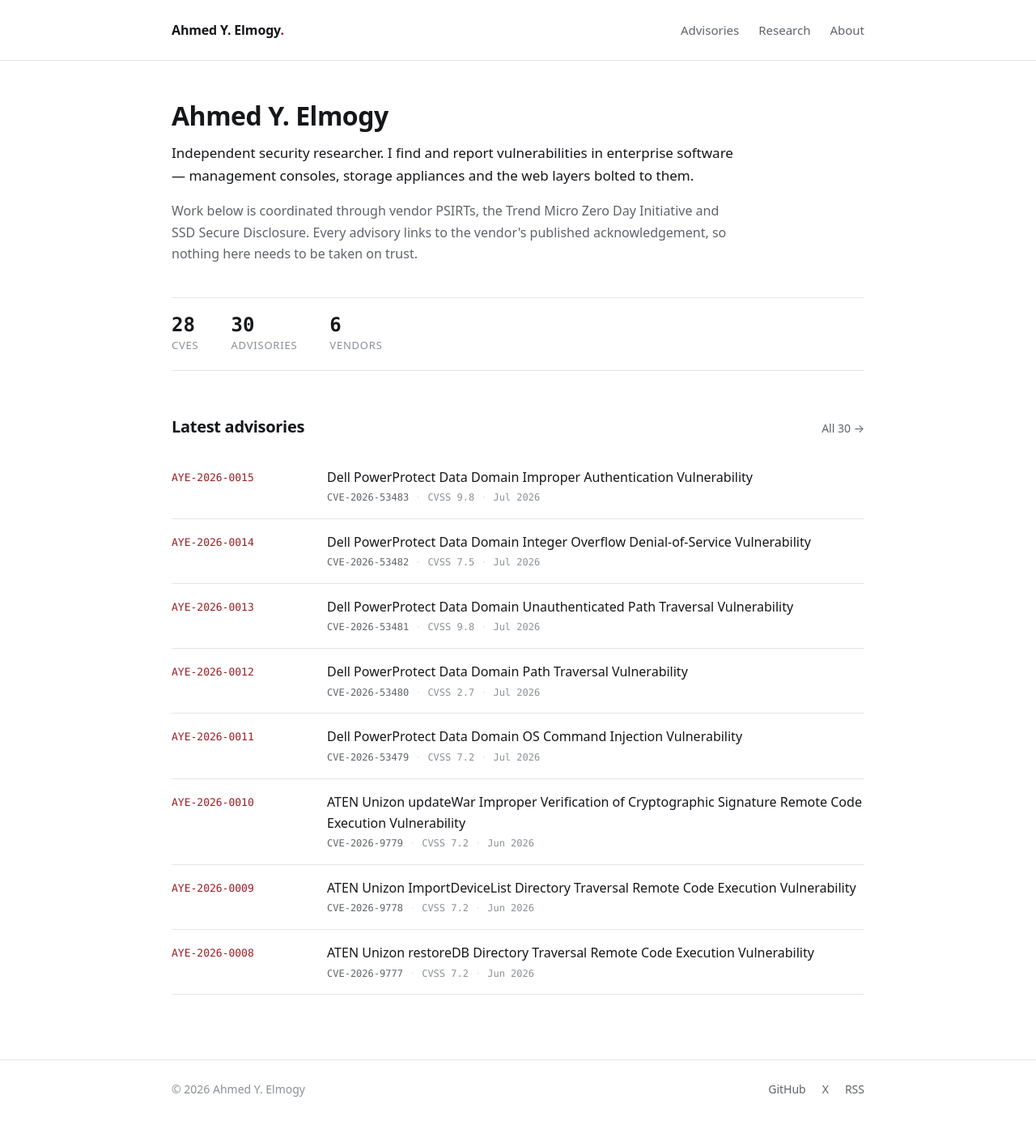
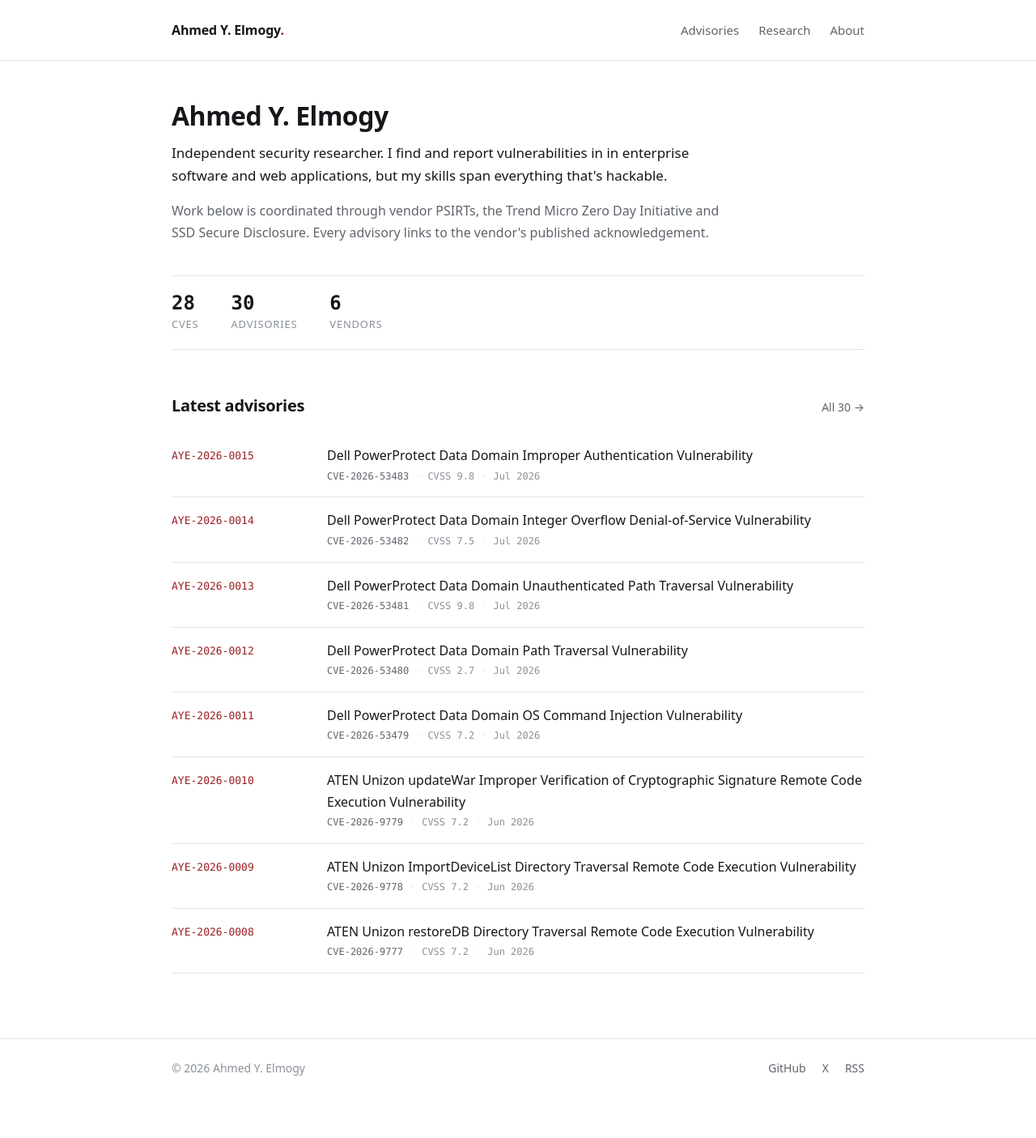
Before and after one commit to masterofthepuppets/masterofthepuppets.github.io, a Jekyll site: the page built from index.html, in a window 1280 px wide. Shown: the whole page at 81% size. Built offline with Jekyll 4.4.1, drawn with Linux system fonts in a browser that asks for light colours; after the commit the page ends 1378 px from its top, so only the background shows below that.

Commit message:
Update index.html

```diff
--- a/index.html
+++ b/index.html
@@ -11,13 +11,12 @@
     <h1>{{ site.author.name }}</h1>
     <p class="lede">
       Independent security researcher. I find and report vulnerabilities in
-      enterprise software &mdash; management consoles, storage appliances and the
-      web layers bolted to them.
+      in enterprise software and web applications, but my skills span everything that's hackable.
     </p>
     <p>
       Work below is coordinated through vendor PSIRTs, the Trend Micro Zero Day
       Initiative and SSD Secure Disclosure. Every advisory links to the vendor's
-      published acknowledgement, so nothing here needs to be taken on trust.
+      published acknowledgement.
     </p>
 
     <ul class="stats">
```
